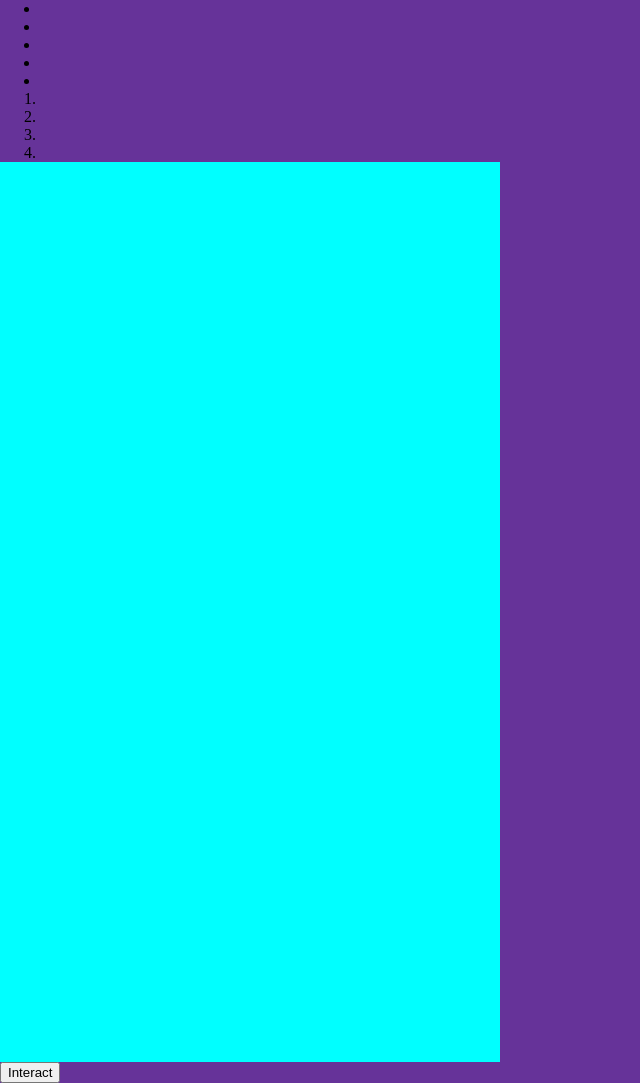
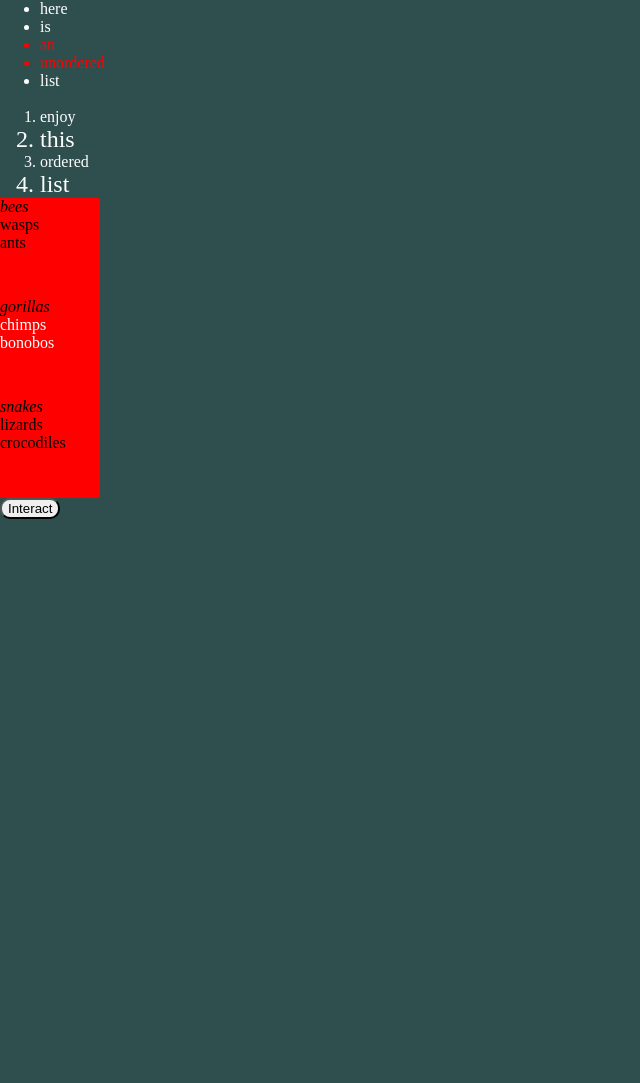
Before and after one commit to elainexe/cit312_hw2, a plain HTML site: page index.html in a window 1280 px wide. Shown: the whole page, without its empty margins (0-640 px from the left). After the commit the page ends 800 px from the top, so only its background shows below. Drawn offline with Linux system fonts and the light colour scheme.

Commit message:
First attempt
First commit of this homework assignment, hopefully last

```diff
--- a/css/style.css
+++ b/css/style.css
@@ -3,51 +3,41 @@
 }
 
 html,body{
-    background-color:rebeccapurple;
+    background-color:darkslategray;
+    color: white;
 }
 
-.box {
-    color:green;
+ul>li:nth-child(3),ul>li:nth-child(4){
+    color:red;
+}
+
+ol>li:nth-child(even){
+    font-size:24px;
 }
 
 div{
-    width:500px;
-    height:300px;
-    background-color:aqua;
+    width:100px;
+    height:100px;
+    background-color:red;
+    color:black;
 }
-div > div{
-    width:50px;
-    height:50px;
-    background-color:red;
-    margin-bottom:50px;
+body>:nth-child(5){
+    color:white;
 }
 
-div>div>div{
-    background-color:yellow;
-    height:20px;
-    width:20px;
+div>p:nth-child(1){
+    font-style:italic;
+    color:black;
 }
 
-div>div:nth-child(even){
-    background-color:green;
+button{
+    border-radius:10px;
 }
-.button{
+button:hover{
     background-color:blue;
-    height:40px;
-    width:80px;
-    border:1px solid white;
-    box-sizing: border-box;
-    cursor:pointer;
-    color:white;
-    display:flex;
-    justify-content: center;
-    align-items: center;
 }
-.button:hover{
-    background-color:#0101db;
-    border-width:3px;
+button:active{
+    width:200px;
+    height:150px;
+    border-radius:0px;
 }
-.button:active{
-    background-color: #000093;
-    border-width:1px;
-}
--- a/index.html
+++ b/index.html
@@ -8,33 +8,34 @@
 <body>
 
 <ul>
-    <li></li>
-    <li></li>
-    <li></li>
-    <li></li>
-    <li></li>
+    <li>here</li>
+    <li>is</li>
+    <li>an</li>
+    <li>unordered</li>
+    <li>list</li>
 </ul>
+<br />
 <ol>
-    <li></li>
-    <li></li>
-    <li></li>
-    <li></li>
+    <li>enjoy</li>
+    <li>this</li>
+    <li>ordered</li>
+    <li>list</li>
 </ol>
 
 <div>
-    <p></p>
-    <p></p>
-    <p></p>
+    <p>bees</p>
+    <p>wasps</p>
+    <p>ants</p>
 </div>
 <div>
-    <p></p>
-    <p></p>
-    <p></p>
+    <p>gorillas</p>
+    <p>chimps</p>
+    <p>bonobos</p>
 </div>
 <div>
-    <p></p>
-    <p></p>
-    <p></p>
+    <p>snakes</p>
+    <p>lizards</p>
+    <p>crocodiles</p>
 </div>
 
 <button>Interact</button>
```
